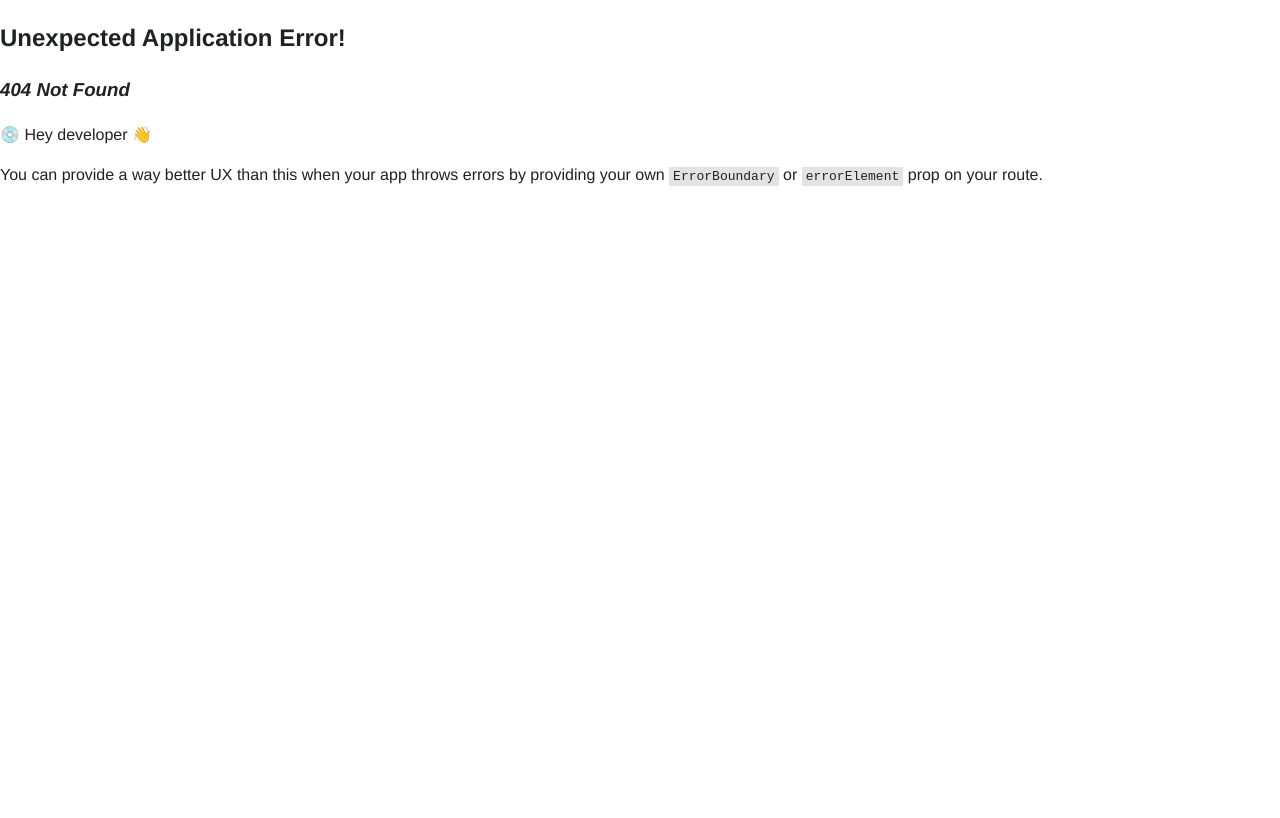
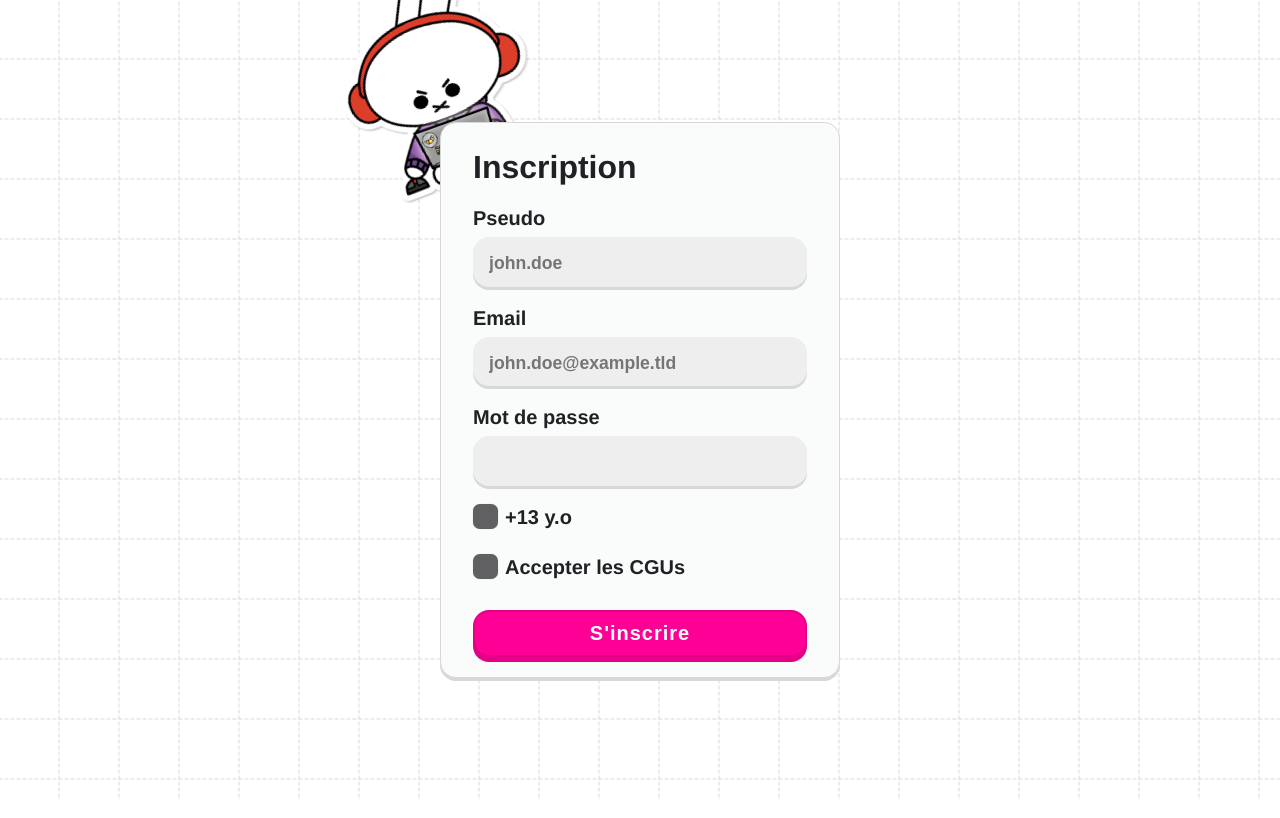
Before and after one commit to mfernd/polynotes, a React (Vite) app in the folder frontend/: page /register in a window 1280 px wide. Before the commit this address had no page. Built offline with nearby package versions, Linux system fonts and the light colour scheme.

Commit message:
feat: login/register forms + card + bg tile

```diff
--- a/frontend/src/assets/main.css
+++ b/frontend/src/assets/main.css
@@ -8,7 +8,7 @@
   -moz-osx-font-smoothing: grayscale;
 
   color: #202124;
-  background-color: #fff;
+  background: url("grid-background-tile.svg") #fff repeat;
 }
 
 body {
--- a/frontend/src/components/Card.tsx
+++ b/frontend/src/components/Card.tsx
@@ -1,14 +1,21 @@
 import { ReactNode } from 'react';
 import { css } from '@emotion/react';
+import logo from '@assets/logo.png';
 
 type CardProps = {
   children?: ReactNode;
   title?: string;
+  showLogo?: boolean;
 };
 
-export const Card = ({ children, title }: CardProps) => {
+export const Card = ({ children, title, showLogo }: CardProps) => {
+  const buildedCss = css`
+    ${cardCss};
+    ${showLogo ? logoCss : ''};
+  `;
+
   return (
-    <article css={cardCss}>
+    <article css={buildedCss}>
       {title && <h1 css={cardTitleCss}>{title}</h1>}
       {children}
     </article>
@@ -16,6 +23,7 @@ export const Card = ({ children, title }: CardProps) => {
 };
 
 const cardCss = css`
+  position: relative;
   cursor: default;
   padding: 1.25rem 2rem;
 
@@ -26,6 +34,25 @@ const cardCss = css`
   text-align: justify;
 `;
 
+const logoCss = css`
+  &::before {
+    content: "";
+    position: absolute;
+    top: -160px;
+    left: -120px;
+    transform: rotate(-20deg);
+
+    height: auto;
+    width: 225px;
+    aspect-ratio: 1;
+
+    background-image: url("${logo}");
+    background-size: 100%;
+    filter: drop-shadow(0 2px 0 rgb(0 0 0 / 0.1)) drop-shadow(2px 2px 0 rgb(0 0 0 / 0.1));
+    z-index: -1;
+  }
+`;
+
 const cardTitleCss = css`
   margin: 0 0 0.75rem;
 `;
--- /dev/null
+++ b/frontend/src/components/Form.tsx
@@ -0,0 +1,39 @@
+import { FormEventHandler, ReactNode } from 'react';
+import { css } from '@emotion/react';
+
+type FormProps = {
+  children: ReactNode;
+  onSubmit: FormEventHandler<HTMLFormElement>;
+};
+
+export const Form = ({ children, onSubmit }: FormProps) => {
+  return (
+    <form css={formLoginCss}
+          onSubmit={(e) => {
+            onSubmit(e);
+            e.preventDefault();
+          }}>
+      {children}
+    </form>
+  );
+};
+
+const formLoginCss = css`
+  display: flex;
+  flex-direction: column;
+  gap: 1.5rem;
+
+  label {
+    font-size: 1.25rem;
+    font-weight: 600;
+    margin-bottom: 1rem;
+
+    span {
+      margin-bottom: 0.25rem;
+    }
+  }
+
+  label:last-child {
+    margin-bottom: unset;
+  }
+`;
--- /dev/null
+++ b/frontend/src/components/InputCheckbox.tsx
@@ -0,0 +1,71 @@
+import { ChangeEventHandler } from 'react';
+import { css } from '@emotion/react';
+
+type InputCheckboxProps = {
+  labelTitle: string;
+  value: boolean;
+  onChange?: ChangeEventHandler<HTMLInputElement>;
+};
+
+export const InputCheckbox = (props: InputCheckboxProps) => {
+  return (
+    <label css={labelCss}>
+      <div css={checkboxCss}>
+        <input type="checkbox"
+               checked={props.value}
+               onChange={props.onChange}/>
+        <span></span>
+      </div>
+      <span css={css`user-select: none`}>{props.labelTitle}</span>
+    </label>
+  );
+};
+
+const labelCss = css`
+  cursor: pointer;
+  display: flex;
+  align-items: center;
+  gap: 0.75rem;
+`;
+
+const checkboxCss = css`
+  position: relative;
+
+  input[type="checkbox"] {
+    visibility: hidden;
+  }
+
+  & > span {
+    display: block;
+    position: absolute;
+    top: 0;
+    left: 0;
+    height: 1.55rem;
+    width: auto;
+    aspect-ratio: 1;
+    background: #606062;
+    border-radius: 7px;
+    box-shadow: 0 0 1px rgba(0, 0, 0, 0.30);
+
+    &:after {
+      content: "";
+      display: none;
+      position: absolute;
+      top: 0.36rem;
+      left: 0.535rem;
+      height: 0.5rem;
+      width: 0.25rem;
+      border: solid #fff;
+      border-width: 0 0.15em 0.15em 0;
+      transform: rotate(45deg);
+    }
+  }
+
+  & > input[type="checkbox"]:checked ~ span {
+    background-color: #ff9bcf;
+
+    &:after {
+      display: block;
+    }
+  }
+`;
--- /dev/null
+++ b/frontend/src/components/InputText.tsx
@@ -0,0 +1,53 @@
+import { css } from '@emotion/react';
+import { ChangeEventHandler } from 'react';
+
+type InputTextProps = {
+  type: string;
+  labelTitle: string;
+  value: string;
+  onChange?: ChangeEventHandler<HTMLInputElement>;
+  autoComplete?: string;
+  placeholder?: string;
+  tabIndex?: number;
+};
+
+export const InputText = (props: InputTextProps) => {
+  return (
+    <label css={labelCss}>
+      <span>{props.labelTitle}</span>
+      <input type={props.type}
+             value={props.value}
+             onChange={props.onChange}
+             autoComplete={props.autoComplete}
+             placeholder={props.placeholder}
+             tabIndex={props.tabIndex}
+             spellCheck={'false'}
+             css={inputCss}/>
+    </label>
+  );
+};
+
+const labelCss = css`
+  display: flex;
+  flex-direction: column;
+`;
+
+
+const inputCss = css`
+  width: 100%;
+  padding: 1rem 1rem 0.8rem;
+  box-sizing: border-box;
+
+  background-color: #eee;
+  color: #fe0096;
+  font-size: 1.1rem;
+  font-weight: 600;
+
+  border: none;
+  border-radius: 1rem;
+  box-shadow: 0 3px #d8d8d8;
+
+  &:focus {
+    outline-color: #fe0096;
+  }
+`;
--- a/frontend/src/main.tsx
+++ b/frontend/src/main.tsx
@@ -3,6 +3,7 @@ import ReactDOM from 'react-dom/client';
 import { createBrowserRouter, RouterProvider } from 'react-router-dom';
 import { LandingPage } from '@pages/LandingPage';
 import { LoginPage } from '@pages/LoginPage';
+import { RegisterPage } from '@pages/RegisterPage';
 import '@assets/main.css';
 
 export const appName = 'POLYNOTES';
@@ -16,6 +17,10 @@ const router = createBrowserRouter([
     path: '/login',
     element: <LoginPage/>,
   },
+  {
+    path: '/register',
+    element: <RegisterPage/>,
+  },
 ]);
 
 ReactDOM.createRoot(document.querySelector('#app') as HTMLElement).render(
--- a/frontend/src/pages/LandingPage.tsx
+++ b/frontend/src/pages/LandingPage.tsx
@@ -1,12 +1,14 @@
 import { css } from '@emotion/react';
+import { useTitle } from 'react-use';
+import { useNavigate } from 'react-router-dom';
+import { appName } from '@/main';
 import { Button } from '@components/Button';
 import { Center } from '@components/Center';
+import { Card } from '@components/Card';
 import logoLarge from '@assets/logo-large.svg';
-import { useTitle } from 'react-use';
-import { appName } from '@/main';
-import { Card } from '@components/Card';
 
 export const LandingPage = () => {
+  const navigate = useNavigate();
   useTitle(`Welcome - ${appName}`);
   const maxWidth = 750;
 
@@ -39,7 +41,7 @@ export const LandingPage = () => {
           </Card>
 
           <div css={css`transform: translateY(-50%);`}>
-            <Button>START</Button>
+            <Button onClick={() => navigate('/login')}>START</Button>
           </div>
         </main>
       </div>
@@ -61,7 +63,7 @@ const headerCss = css`
 
   img {
     width: 100%;
-    max-width: 350px;
+    max-width: 450px;
     image-rendering: pixelated;
   }
 `;
--- a/frontend/src/pages/LoginPage.tsx
+++ b/frontend/src/pages/LoginPage.tsx
@@ -1,10 +1,11 @@
 import { useTitle } from 'react-use';
-import { css } from '@emotion/react';
 import { appName } from '@/main';
 import { Button } from '@components/Button';
 import { Center } from '@components/Center';
 import { Card } from '@components/Card';
 import { useState } from 'react';
+import { Form } from '@components/Form';
+import { InputText } from '@components/InputText';
 
 export const LoginPage = () => {
   useTitle(`Login - ${appName}`);
@@ -16,79 +17,29 @@ export const LoginPage = () => {
   return (
     <Center isVertical>
       <main css={{ width: '100%', maxWidth: maxWidth }}>
-        <Card title={'Connexion'}>
-          <form onSubmit={(e) => {
-            e.preventDefault();
-            console.log({ email, password });
-          }}
-                css={formLoginCss}>
+        <Card title={'Connexion'} showLogo>
+          <Form onSubmit={() => console.log(email, password)}>
             <div>
-              <label css={columnCss}>
-                <span>Email</span>
-                <input type="email"
+              <InputText type={'email'}
+                         labelTitle={'Email'}
                          value={email}
                          onChange={(e) => setEmail(e.target.value)}
                          autoComplete={'email'}
                          placeholder={'john.doe@example.tld'}
-                       tabIndex={1}
-                       spellCheck={'false'}
-                       css={inputCss}/>
-              </label>
+                         tabIndex={1}/>
 
-              <label css={columnCss}>
-                <span>Mot de passe</span>
-                <input type="password"
+              <InputText type={'password'}
+                         labelTitle={'Mot de passe'}
                          value={password}
                          onChange={(e) => setPassword(e.target.value)}
                          autoComplete={'current-password'}
-                       tabIndex={2}
-                       css={inputCss}/>
-              </label>
+                         tabIndex={2}/>
             </div>
 
             <Button isSubmit>Se connecter</Button>
-          </form>
+          </Form>
         </Card>
       </main>
     </Center>
   );
 };
-
-const columnCss = css`
-  display: flex;
-  flex-direction: column;
-`;
-
-const formLoginCss = css`
-  ${columnCss};
-  gap: 1.5rem;
-
-  label {
-    font-size: 1.25rem;
-    font-weight: 600;
-    margin-bottom: 1rem;
-
-    span {
-      margin-bottom: 0.25rem;
-    }
-  }
-`;
-
-const inputCss = css`
-  width: 100%;
-  padding: 1rem 1rem 0.8rem;
-  box-sizing: border-box;
-
-  background-color: #eee;
-  color: #fe0096;
-  font-size: 1.1rem;
-  font-weight: 600;
-
-  border: none;
-  border-radius: 1rem;
-  box-shadow: 0 3px #d8d8d8;
-
-  &:focus {
-    outline-color: #fe0096;
-  }
-`;
--- /dev/null
+++ b/frontend/src/pages/RegisterPage.tsx
@@ -0,0 +1,65 @@
+import { useTitle } from 'react-use';
+import { appName } from '@/main';
+import { useState } from 'react';
+import { Center } from '@components/Center';
+import { Card } from '@components/Card';
+import { Button } from '@components/Button';
+import { Form } from '@components/Form';
+import { InputText } from '@components/InputText';
+import { InputCheckbox } from '@components/InputCheckbox';
+
+export const RegisterPage = () => {
+  useTitle(`Register - ${appName}`);
+  const maxWidth = 400;
+
+  const [username, setUsername] = useState('');
+  const [email, setEmail] = useState('');
+  const [password, setPassword] = useState('');
+  const [age, setAge] = useState(false);
+  const [cgu, setCgu] = useState(false);
+
+  return (
+    <Center isVertical>
+      <main css={{ width: '100%', maxWidth: maxWidth }}>
+        <Card title={'Inscription'} showLogo>
+          <Form onSubmit={() => console.log({ username, email, password, age, cgu })}>
+            <div>
+              <InputText type={'text'}
+                         labelTitle={'Pseudo'}
+                         value={username}
+                         onChange={(e) => setUsername(e.target.value)}
+                         autoComplete={'username'}
+                         placeholder={'john.doe'}
+                         tabIndex={1}/>
+
+              <InputText type={'email'}
+                         labelTitle={'Email'}
+                         value={email}
+                         onChange={(e) => setEmail(e.target.value)}
+                         autoComplete={'email'}
+                         placeholder={'john.doe@example.tld'}
+                         tabIndex={2}/>
+
+              <InputText type={'password'}
+                         labelTitle={'Mot de passe'}
+                         value={password}
+                         onChange={(e) => setPassword(e.target.value)}
+                         autoComplete={'current-password'}
+                         tabIndex={3}/>
+
+              <InputCheckbox labelTitle={'+13 y.o'}
+                             value={age}
+                             onChange={(e) => setAge(e.target.checked)}/>
+
+              <InputCheckbox labelTitle={'Accepter les CGUs'}
+                             value={cgu}
+                             onChange={(e) => setCgu(e.target.checked)}/>
+            </div>
+
+            <Button isSubmit>S'inscrire</Button>
+          </Form>
+        </Card>
+      </main>
+    </Center>
+  );
+};
```
Also changed, not shown: frontend/src/assets/grid-background-tile.svg (added), frontend/src/assets/logo.png (added). Lines whose indentation alone changed are shown as unchanged.
